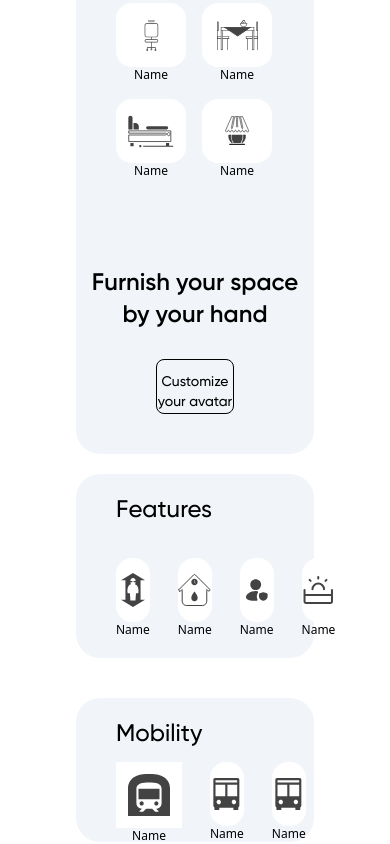
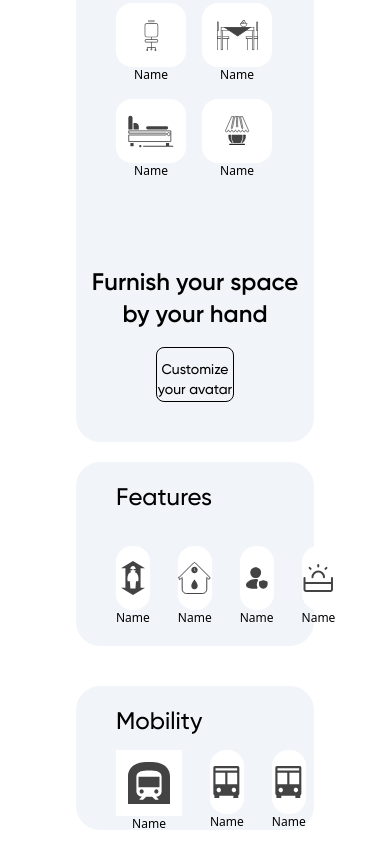
Before and after one commit to harshwarghade22/Mini-Project, a React (Vite) app: page /details in a window 390 px wide. Shown: the part 978-1822 px from the top of the page. Built offline with nearby package versions, Linux system fonts and the light colour scheme.

Commit message:
responsive

```diff
--- a/src/components/Details.jsx
+++ b/src/components/Details.jsx
@@ -192,7 +192,7 @@ function Details() {
               Furnish your space by your hand
             </div>
             <a href="">
-              <div className="w-[20vw] h-[55px] border-black border rounded-lg font-gilroy_medium text-center py-3 hover:bg-black hover:text-white lg:text-xl text-sm mt-3">
+              <div className="w-[20vw] h-[55px] border-black border rounded-lg font-gilroy_medium text-center pt-3 hover:bg-black hover:text-white lg:text-lg text-sm">
                 Customize your avatar
               </div>
             </a>
```
